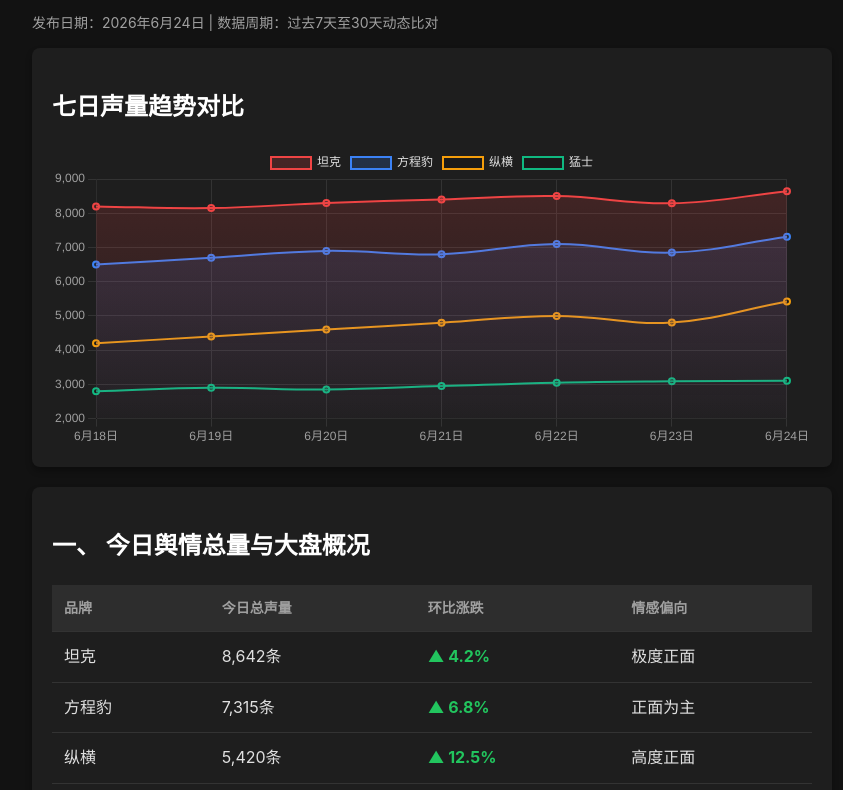
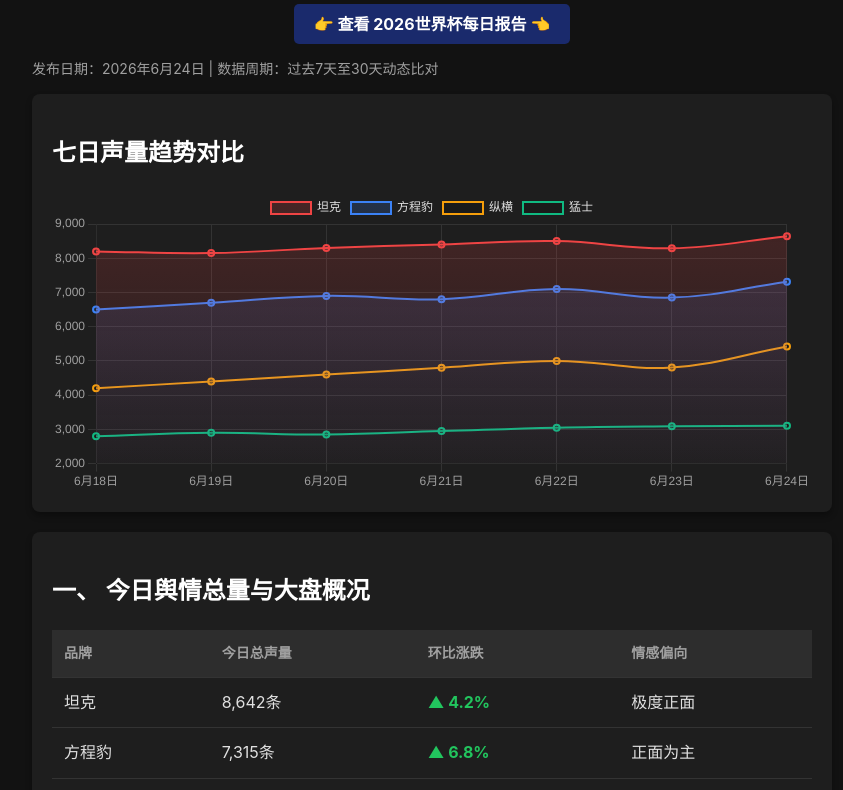
Before and after one commit to lokoxu/offroad-reports, a plain HTML site: page index.html in a window 1280 px wide. Shown: the part 98-888 px from the top of the page, without its empty margins (208-1051 px from the left). Drawn offline with nearby package versions, Linux system fonts and the light colour scheme.

Commit message:
Add link to World Cup report on index page

```diff
--- a/index.html
+++ b/index.html
@@ -73,6 +73,9 @@
 <body>
     <div class="container">
         <h1>硬派越野SUV品牌日常舆情与趋势分析日报</h1>
+        <p style="text-align: center; margin: 20px 0;">
+            <a href="worldcup-daily-report-2026-06-24.html" style="background-color: #1a2a6c; color: white; padding: 10px 20px; text-decoration: none; border-radius: 5px; font-weight: bold;">👉 查看 2026世界杯每日报告 👈</a>
+        </p>
         <p style="color: #A0A0A0; font-size: 14px;">发布日期：2026年6月24日 | 数据周期：过去7天至30天动态比对</p>
 
         <div class="card">
```
